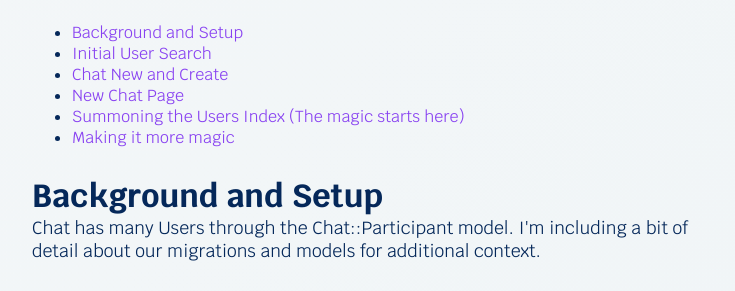
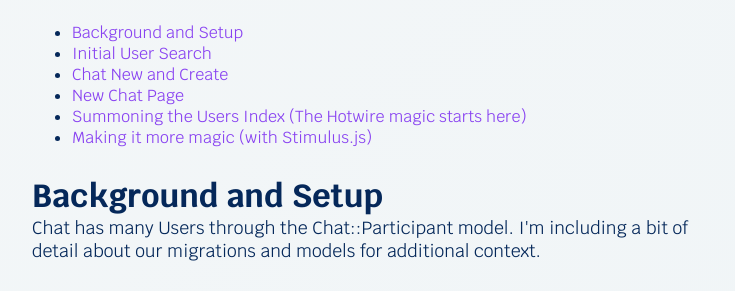
Before and after one commit to phil-6/pr_dev, a Jekyll site: the page built from posts/2023/search-and-select-hotwire.html, in a window 1280 px wide. Shown: the part 1302-1593 px from the top of the page, without its empty margins (272-1007 px from the left). Built offline with Jekyll 4.4.1, drawn with Linux system fonts in a browser that asks for light colours; nearby versions of some CDN libraries; some of the changed text lies outside the part shown.

Commit message:
typos, code fix and tweaks

```diff
--- a/posts/2023/search-and-select-hotwire.html
+++ b/posts/2023/search-and-select-hotwire.html
@@ -30,8 +30,8 @@
     <li><a href="#initial-user-search">Initial User Search</a></li>
     <li><a href="#chat-new-and-create">Chat New and Create</a></li>
     <li><a href="#new-chat-page">New Chat Page</a></li>
-    <li><a href="#users-index">Summoning the Users Index (The magic starts here)</a></li>
-    <li><a href="#new-chat-page">Making it more magic</a></li>
+    <li><a href="#users-index">Summoning the Users Index (The Hotwire magic starts here)</a></li>
+    <li><a href="#new-chat-page">Making it more magic (with Stimulus.js)</a></li>
 </ul>
 
 <h2 id='background-and-setup'>Background and Setup</h2>
@@ -252,10 +250,10 @@
     which makes a request to our users path.</p>
 
 <h2 id='users-index'>Summoning the Users Index</h2>
-<p class="subheading">(The magic starts here)</p>
+<p class="subheading">(The Hotwire magic starts here)</p>
 <p>Now the real fun begins with the way we&#39;re calling the user's index to allow us to add users to a chat. </p>
-<p>As this is a turbo frame request, when we hit the HTML index page, we only render the content within the matching
-    <code>turbo_frame_tag</code>. This allows us to us the index action in different parts of the app and only render
+<p>As this is a <strong>turbo frame</strong> request, when we hit the HTML index page, we only render the content within the matching
+    <code>turbo_frame_tag</code>. This allows us to use the index action in different parts of the app and only render
     the turbo frames we need. Anything else in the <code>app/views/users/index.html</code> file outside of the
     <code>users_selector_users_index</code> turbo frame will not be loaded. The example here is the &lt;h2&gt; tag
     below.</p>
@@ -323,8 +321,10 @@
     come back to that later.</p>
 
 
-<h2 id='making-it-magic'>Making it magic</h2>
-<p>On each user, we have a data-action call to the <code>users-selector</code> controller and the <code>select-user</code>
+<h2 id='making-it-magic'>Making it more magic</h2>
+<p class="subheading">(with Stimulus.js)</p>
+<p>On each user, we have a data-action call to the <code>users-selector</code> controller and the
+    <code>select-user</code>
     action. The controller is initialised in the chat form and handles what happens when a user clicks on a users name.
     A <code>users_for_chat_list</code> set constant is created when the controller loads.</p>
 <p>We get the user ID from the event target, and if that ID is already in the <code>users_for_chat_list</code> we remove
@@ -333,7 +333,9 @@
 <p>The add and remove actions both do the same but opposite things.</p>
 <p>The <code>add_user</code> function: </p>
 <ul>
-    <li>adds a user to the <code>users_for_chat_list</code> set of IDs (using a set here as sets cannot contain duplicates).</li>
+    <li>adds a user to the <code>users_for_chat_list</code> set of IDs (using a set here as sets cannot contain
+        duplicates).
+    </li>
     <li>creates a hidden form input element, which is what submits the user IDs to the create action and appends it.
     </li>
     <li>creates a visual element which shows the user which users are due to be added to the chat, and includes a data
@@ -343,7 +345,7 @@
         which users are selected and due to be added to the chat.
     </li>
 </ul>
-<p>The <code>remove_user</code>  action reverses all of the above.</p>
+<p>The <code>remove_user</code> action reverses all of the above.</p>
 
 <p>The full controller is below. </p>
 <pre><code class='language-javascript' lang='javascript'># app/javascript/users_selector_controller.js
@@ -424,7 +426,8 @@
     <code>data-action=&quot;users-selector-users-index-page:new-page@window-&gt;users-selector#style_selected_users&quot;</code>
 </p>
 <p>The format of this is <code>dispatching controller</code> : <code>dispatched action/event name</code> @
-    <code>scope</code> -&gt; <code>controller to call</code> # <code>action to invoke</code>. Note: The stimulus docs are
+    <code>scope</code> -&gt; <code>controller to call</code> # <code>action to invoke</code>. Note: The stimulus docs
+    are
     missing the scope requirement.</p>
 <p>So we take the dispatched event and use that to trigger a call back to our style_selected_users action which
     highlights the users which have been selected on the index page which has just loaded</p>
```
Also changed, not shown: other parts of posts/2023/search-and-select-hotwire.html (+5 -7 lines).
